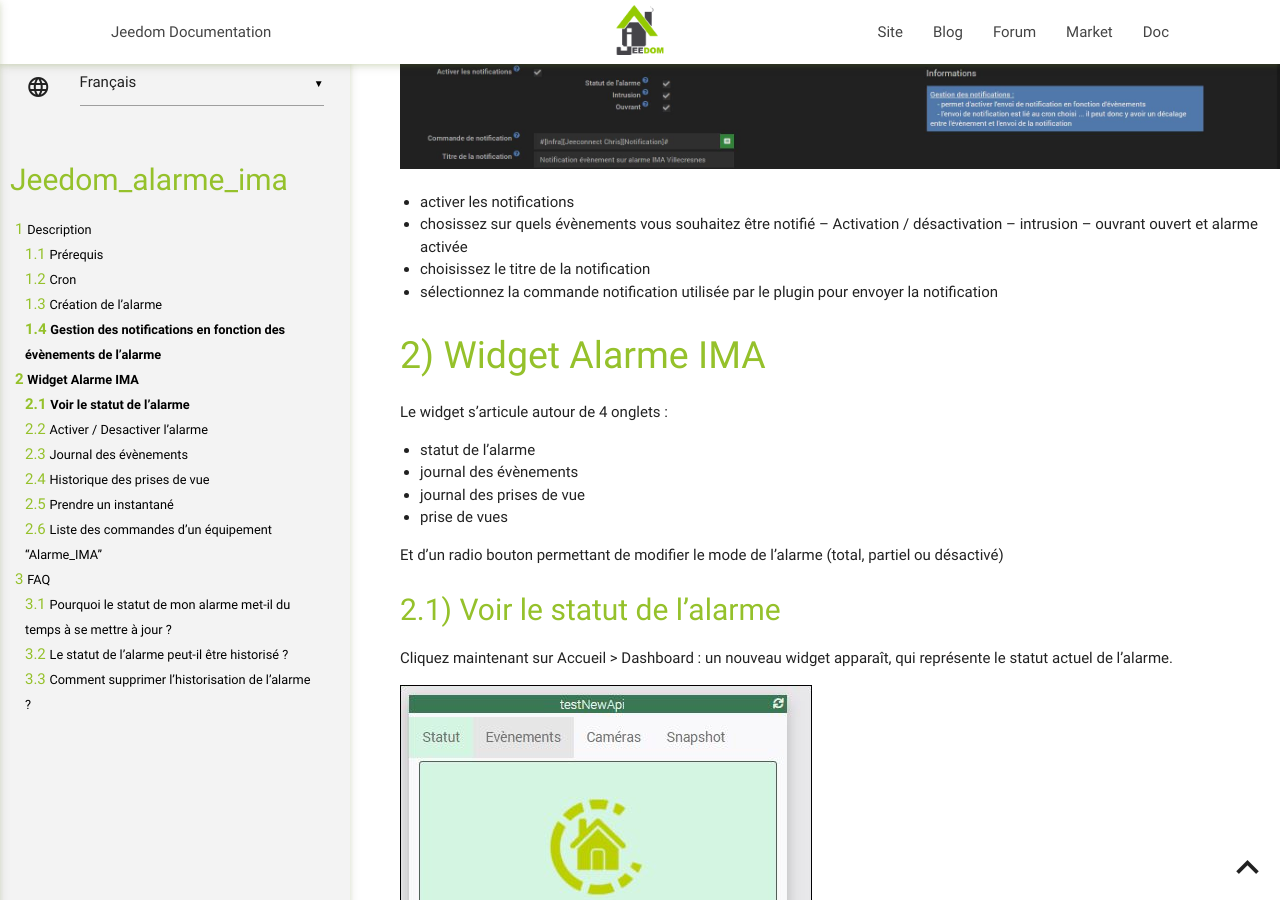
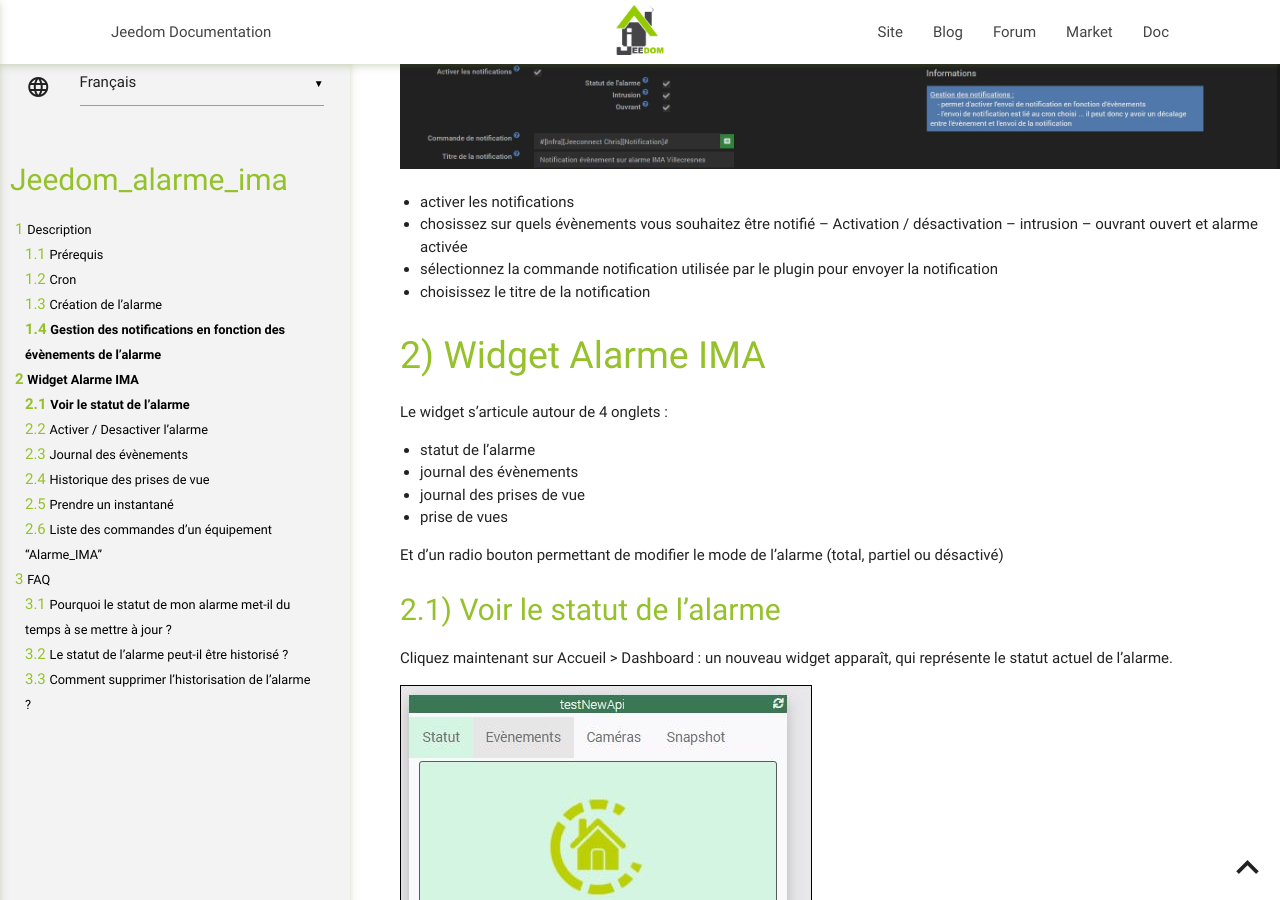
Before and after one commit to lplancke/jeedom_alarme_IMA, a Jekyll site: the page built from docs/fr_FR/index.md, in a window 1280 px wide and 900 px high, scrolled down 1897 px. Built offline with Jekyll 4.4.1, drawn with Linux system fonts in a browser that asks for light colours; our own code applies the rules of GitHub Pages for plain Markdown files.

```diff
--- a/docs/fr_FR/index.md
+++ b/docs/fr_FR/index.md
@@ -68,8 +68,8 @@ Gestion des notifications en fonction des évènements de l'alarme
 -- Activation / désactivation
 -- intrusion
 -- ouvrant ouvert et alarme activée
+- sélectionnez la commande notification utilisée par le plugin pour envoyer la notification
 - choisissez le titre de la notification
-- sélectionnez la commande notification utilisée par le plugin pour envoyer la notification
 
 
 
```
